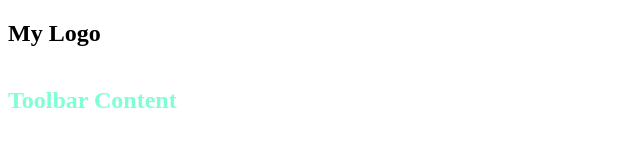
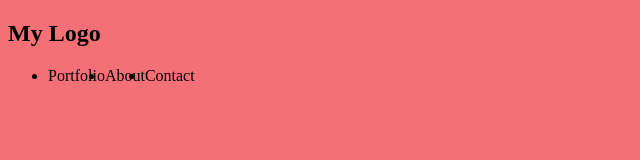
Before and after one commit to gergitokusse/setup_portfilo, a website: page index.html in a window 1280 px wide. Shown: the whole page, without its empty margins (0-640 px from the left). Drawn offline with Linux system fonts and the light colour scheme.

Commit message:
update index.html filr and style.css file

```diff
--- a/index.html
+++ b/index.html
@@ -8,11 +8,16 @@
     <link rel="stylesheet" href="style.css">
 </head>
 <body>
-    <section class="toollbar">
-        <h1>My Logo</h1>
-    </section>
-    <section class="content">
-        <h1>Toolbar Content</h1>
-    </section>
+    <div class="cotainer">
+        <section class="top-nav">
+            <h1 class="logo">My Logo</h1>
+            <ul class="item_nav">
+                <li>Portfolio</li>
+                <li>About</li>
+                <li>Contact</li>
+            </ul>
+        </section>
+    </div>
+
 </body>
 </html>
--- a/style.css
+++ b/style.css
@@ -1,9 +1,22 @@
-.toolbar {
-  color: blueviolet;
+body{
+  background-color: #ece6e6;
+}
+.top-nan{
+  position: absolute;
+  width: 1440px;
+  height: 72px;
+}
+.item_nav{
   display: flex;
+  flex-direction: row;
+
 }
-
-.content {
-  color: aquamarine;
-  display: inline-block;
+.logo{
+  font-family: 'Poppins';
+  font-style: normal;
 }
+@media(min-width:375px) {
+  body{
+    background-color: #f37076;
+  }
+}
```
